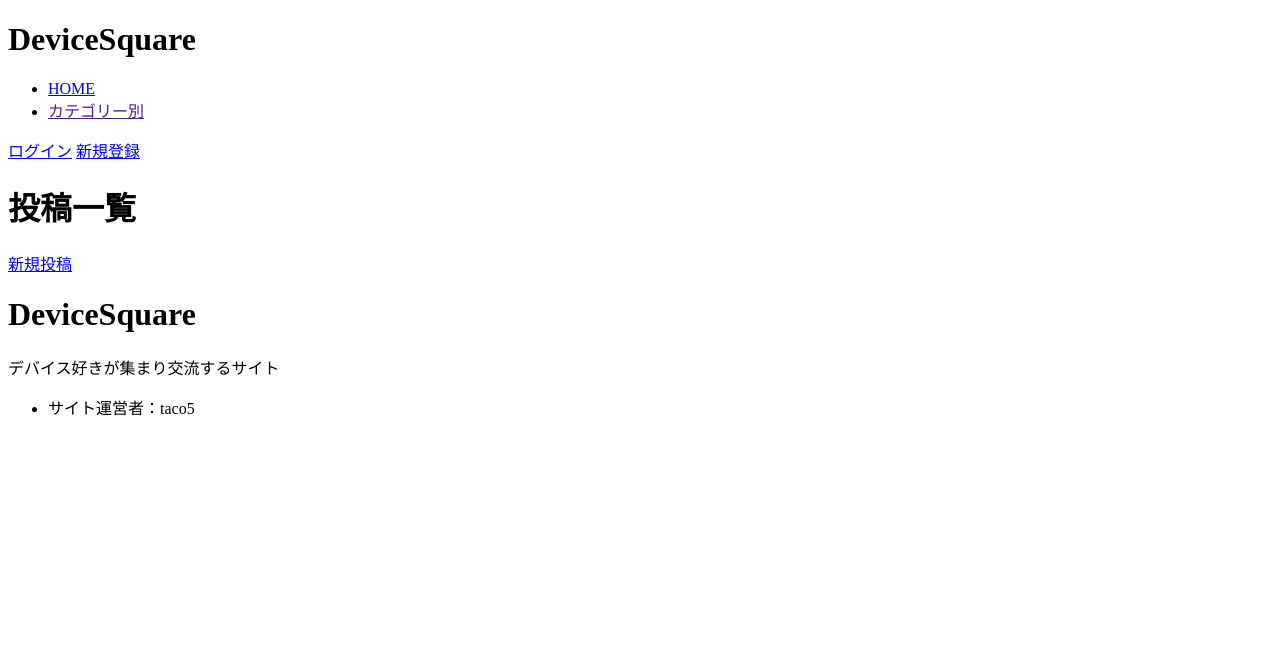
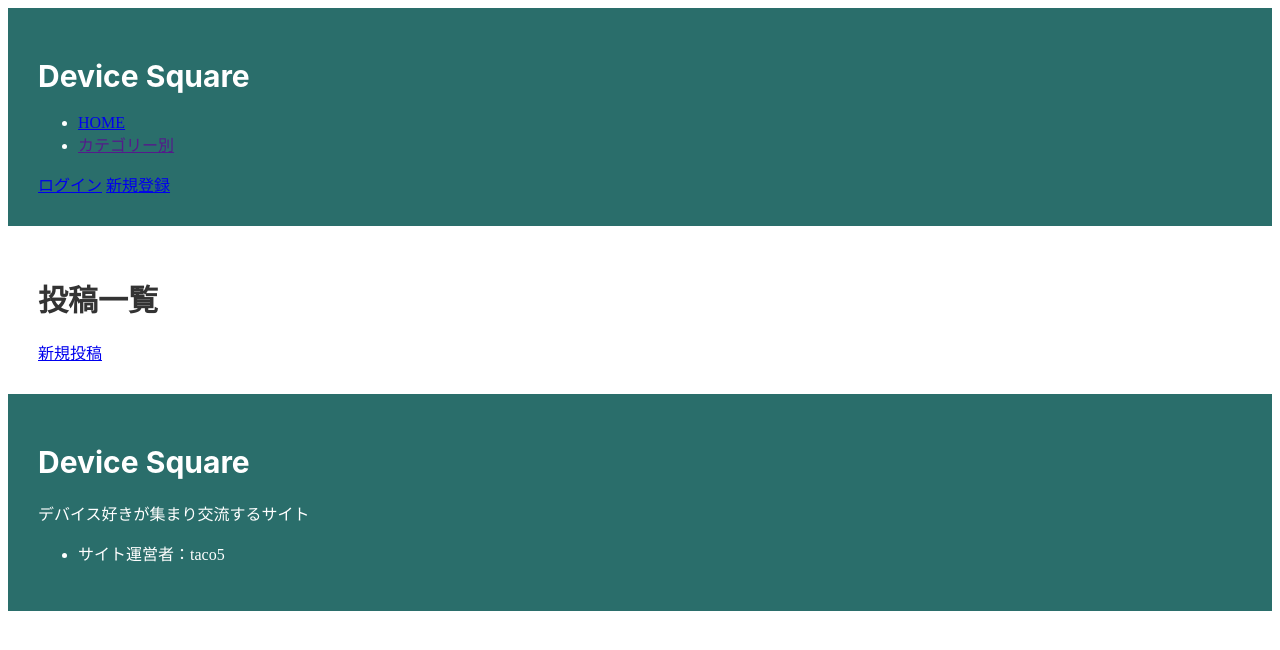
Before and after one commit to 0141tacos/devicesquare, a Flask app: page / in a window 1280 px wide. Shown: the top 650 px of the page. Run offline with Flask 3, Linux system fonts and the light colour scheme; data that the repository does not hold is empty.

Commit message:
cssの追加作業開始

```diff
--- /dev/null
+++ b/static/stylesheet.css
@@ -0,0 +1,22 @@
+div {
+    color: #333;
+    background-color: #ffff;
+    padding: 30px 30px;
+}
+
+div h1 {
+    font-family: "-apple-system", "BlinkMacSystemFont", sans-serif;
+    font-size: 30px;
+    font-weight: bolds;
+}
+
+.header {
+    color: #ffff;
+    background-color: #2A6E6B;
+}
+
+
+.footer {
+    color: #ffff;
+    background-color: #2A6E6B;
+}
--- a/templates/base.html
+++ b/templates/base.html
@@ -2,14 +2,15 @@
 <html>
     <head>
         <meta charset="UTF-8">
+        <meta name="viewport" content="width=device-width, initial-scale=1.0">
         {% block title %}
         {% endblock %}
-        <link rel="stylesheet" href="stylesheet.css">
+        <link rel="stylesheet" href="{{url_for('static', filename='stylesheet.css')}}">
     </head>
     <body>
         <!-- ヘッダー -->
         <div class="header">
-            <h1>DeviceSquare</h1>
+            <h1>Device Square</h1>
             <!-- ヘッダーに表示する項目はすべてリンク付きにする -->
             <ul>
                 <li><a href="/">HOME</a></li>
@@ -33,7 +34,7 @@
         </div>
         <!-- フッター -->
         <div class="footer">
-            <h1>DeviceSquare</h1>
+            <h1>Device Square</h1>
             <p>デバイス好きが集まり交流するサイト</p>
             <ul>
                 <li>サイト運営者：taco5</li>
```
